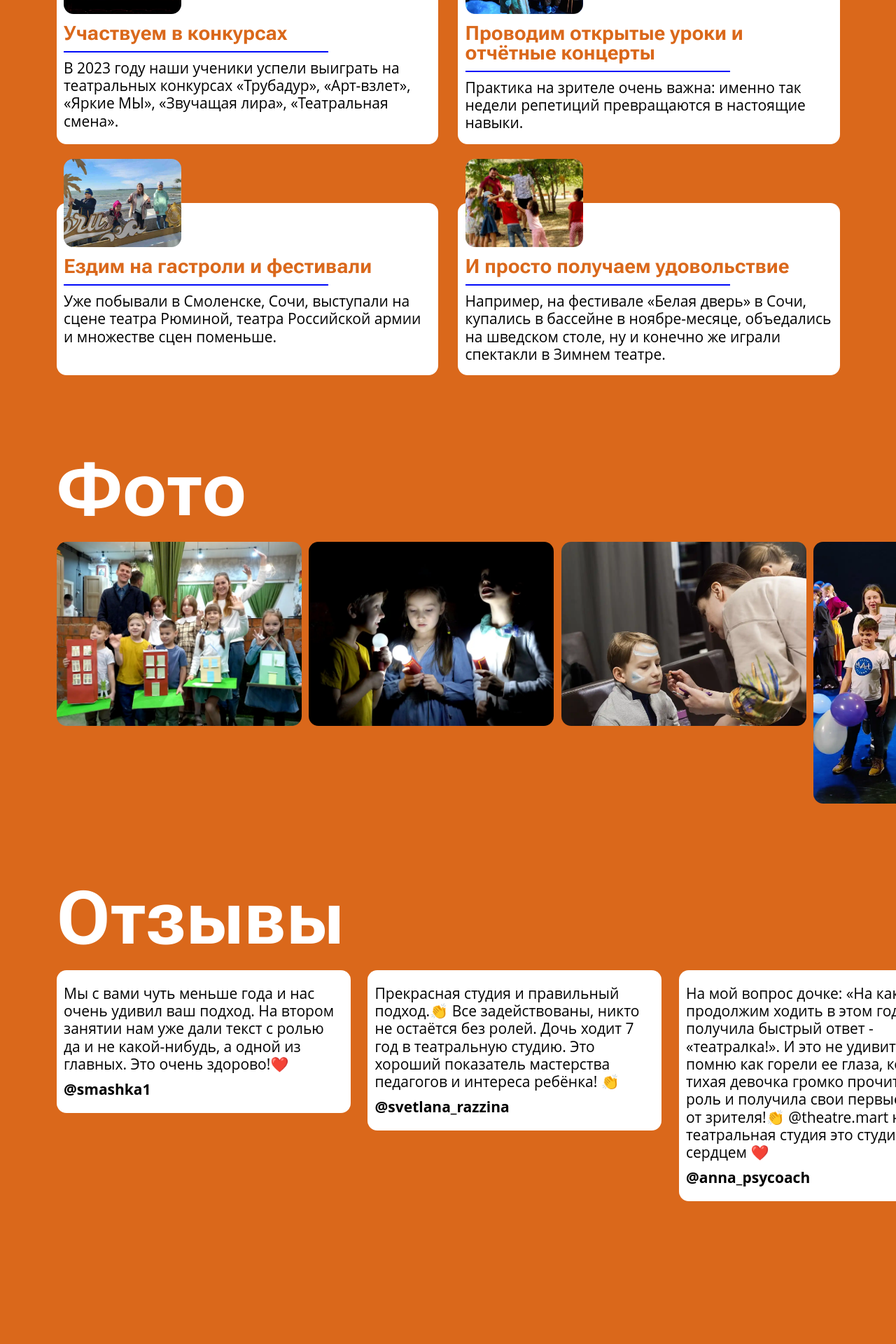
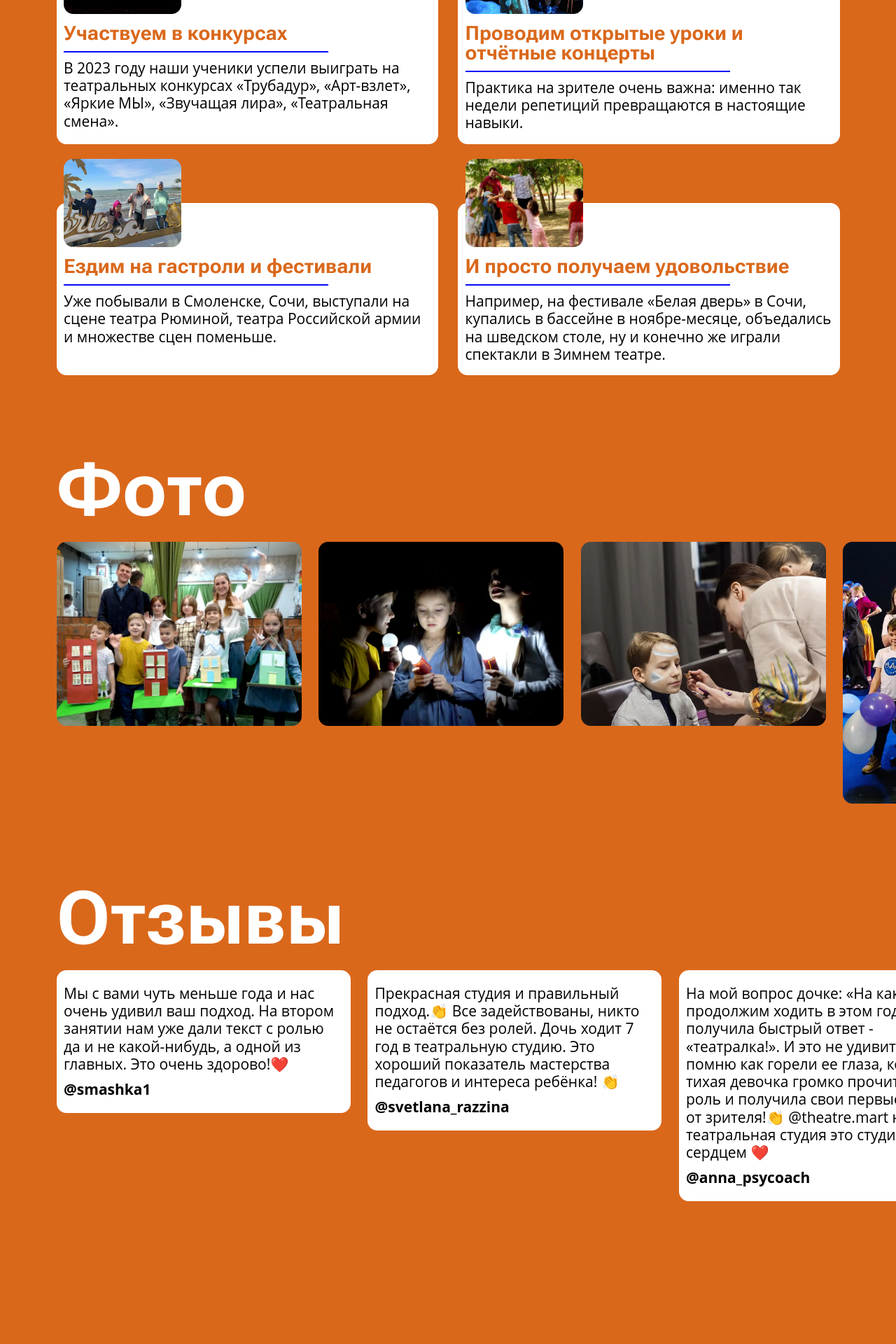
Before and after one commit to 1640max/mart, a Jekyll site: the page built from index.html, in a window 1280 px wide. Shown: the part 3595-5515 px from the top of the page at 70% size. Built offline with Jekyll 4.4.1, drawn with Linux system fonts in a browser that asks for light colours.

Commit message:
Увеличил расстояние между фотками на десктопах

```diff
--- a/_sass/_gallery.scss
+++ b/_sass/_gallery.scss
@@ -2,6 +2,7 @@
   display: grid;
   grid-auto-flow: column;
   gap: .75rem;
+  @include media-breakpoint-up(lg) { gap: 1.75rem }
   cursor: grab;
   scroll-snap-type: x mandatory;
 
```
